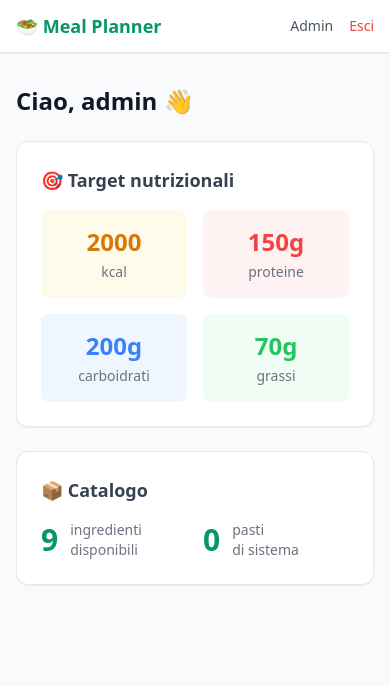
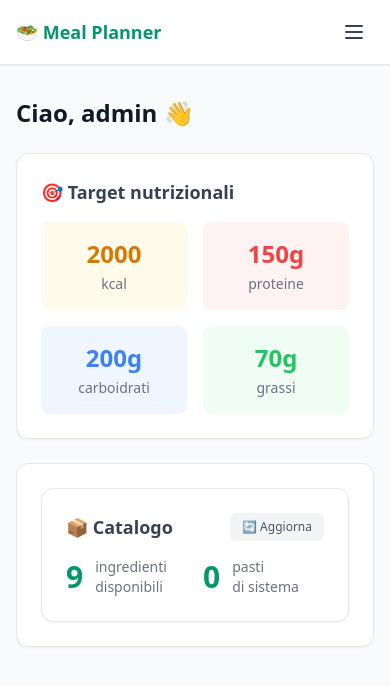
Before and after one commit to Nines89/mealPlanner, a Django app: page / in a window 390 px wide. Shown: the top 686 px of the page. Run offline with Django 5.2, Linux system fonts and the light colour scheme; a user stored in the database is signed in; data comes from the database, SQL or seed files in the repository; both versions use the stored data as it was after the commit; some libraries are stand-ins or nearby versions.

Commit message:
step successivo - funziona

```diff
--- /dev/null
+++ b/core/templates/core/_catalog_section.html
@@ -0,0 +1,24 @@
+<section id="catalog-section" class="bg-white rounded-xl shadow-sm border border-gray-200 p-6">
+    <div class="flex items-center justify-between mb-4">
+        <h2 class="text-lg font-semibold text-gray-700">📦 Catalogo</h2>
+        <button
+            hx-get="{% url 'core:catalog_partial' %}"
+            hx-target="#catalog-section"
+            hx-swap="outerHTML"
+            class="text-xs bg-gray-100 hover:bg-gray-200 text-gray-600 px-3 py-1.5 rounded-md transition-colors">
+            🔄 Aggiorna
+        </button>
+    </div>
+
+    <div class="grid grid-cols-2 gap-4">
+        <div class="flex items-center gap-3">
+            <span class="text-3xl font-bold text-emerald-600">{{ ingredient_count }}</span>
+            <span class="text-gray-500 text-sm">ingredienti<br>disponibili</span>
+        </div>
+
+        <div class="flex items-center gap-3">
+            <span class="text-3xl font-bold text-emerald-600">{{ meal_count }}</span>
+            <span class="text-gray-500 text-sm">pasti<br>di sistema</span>
+        </div>
+    </div>
+</section>
--- a/core/templates/core/dashboard.html
+++ b/core/templates/core/dashboard.html
@@ -41,21 +41,7 @@
 
 <!-- Catalogo -->
 <section class="bg-white rounded-xl shadow-sm border border-gray-200 p-6">
-    <h2 class="text-lg font-semibold mb-4 text-gray-700">📦 Catalogo</h2>
-
-    <div class="grid grid-cols-2 gap-4">
-
-        <div class="flex items-center gap-3">
-            <span class="text-3xl font-bold text-emerald-600">{{ ingredient_count }}</span>
-            <span class="text-gray-500 text-sm">ingredienti<br>disponibili</span>
-        </div>
-
-        <div class="flex items-center gap-3">
-            <span class="text-3xl font-bold text-emerald-600">{{ meal_count }}</span>
-            <span class="text-gray-500 text-sm">pasti<br>di sistema</span>
-        </div>
-
-    </div>
+    {% include "core/_catalog_section.html" %}
 </section>
 
 {% endblock %}
--- a/core/urls.py
+++ b/core/urls.py
@@ -6,4 +6,5 @@ app_name = 'core'
 urlpatterns = [
     path('', views.dashboard, name='dashboard'),
     path('register/', views.register, name='register'),
+    path('catalog-partial/', views.catalog_partial, name='catalog_partial'),
 ]
--- a/core/views.py
+++ b/core/views.py
@@ -28,3 +28,11 @@ def register(request):
         form = UserCreationForm()
 
     return render(request, 'registration/register.html', {'form': form})
+
+@login_required
+def catalog_partial(request):
+    context = {
+        'ingredient_count': Ingredient.objects.count(),
+        'meal_count': Meal.objects.filter(is_system=True).count(),
+    }
+    return render(request, 'core/_catalog_section.html', context)
--- a/templates/base.html
+++ b/templates/base.html
@@ -9,37 +9,67 @@
 
     <!-- Tailwind CSS (CDN Play — solo sviluppo) -->
     <script src="https://cdn.tailwindcss.com"></script>
-
+    <script src="https://unpkg.com/htmx.org@2.0.4"></script>
     {% block extra_head %}{% endblock %}
 </head>
 <body class="bg-gray-50 text-gray-900 min-h-screen">
 
     <!-- NAVBAR -->
     <nav class="bg-white shadow-sm border-b border-gray-200">
-        <div class="max-w-5xl mx-auto px-4 py-3 flex items-center justify-between">
+    <div class="max-w-5xl mx-auto px-4 py-3">
+
+        <input type="checkbox" id="nav-toggle" class="peer hidden">
+
+        <div class="flex items-center justify-between">
 
             <a href="/" class="font-bold text-lg text-emerald-600">🥗 Meal Planner</a>
 
-            <div class="flex items-center gap-4 text-sm">
+            <!-- Link visibili solo da tablet in su -->
+            <div class="hidden md:flex items-center gap-4 text-sm">
                 {% if user.is_authenticated %}
-                    <span class="text-gray-500 hidden sm:inline">{{ user.username }}</span>
-                    <a href="{% url 'admin:index' %}"
-                       class="text-gray-600 hover:text-gray-900">Admin</a>
-                    <form method="post" action="{% url 'logout' %}" style="display:inline">
+                    <span class="text-gray-500">{{ user.username }}</span>
+                    <a href="{% url 'admin:index' %}" class="text-gray-600 hover:text-gray-900">Admin</a>
+                    <form method="post" action="{% url 'logout' %}">
                         {% csrf_token %}
-                        <button type="submit"
-                                class="text-red-500 hover:text-red-700">Esci</button>
+                        <button type="submit" class="text-red-500 hover:text-red-700">Esci</button>
                     </form>
                 {% else %}
-                    <a href="{% url 'login' %}"
-                       class="text-gray-600 hover:text-gray-900">Accedi</a>
+                    <a href="{% url 'login' %}" class="text-gray-600 hover:text-gray-900">Accedi</a>
                     <a href="{% url 'core:register' %}"
                        class="bg-emerald-500 text-white px-3 py-1.5 rounded-md hover:bg-emerald-600">
                         Registrati
                     </a>
                 {% endif %}
             </div>
+
+            <!-- Hamburger: visibile solo sotto md -->
+            <label for="nav-toggle" class="md:hidden cursor-pointer p-2">
+                <svg class="w-6 h-6 text-gray-700" fill="none" stroke="currentColor" viewBox="0 0 24 24">
+                    <path stroke-linecap="round" stroke-linejoin="round" stroke-width="2"
+                          d="M4 6h16M4 12h16M4 18h16" />
+                </svg>
+            </label>
+
         </div>
+
+        <!-- Menu mobile a comparsa -->
+        <div class="peer-checked:flex hidden md:hidden flex-col gap-3 mt-3 pb-2 text-sm">
+            {% if user.is_authenticated %}
+                <span class="text-gray-500">👤 {{ user.username }}</span>
+                <a href="{% url 'admin:index' %}" class="text-gray-600 hover:text-gray-900">Admin</a>
+                <form method="post" action="{% url 'logout' %}">
+                    {% csrf_token %}
+                    <button type="submit" class="text-red-500 hover:text-red-700 text-left">Esci</button>
+                </form>
+            {% else %}
+                <a href="{% url 'login' %}" class="text-gray-600 hover:text-gray-900">Accedi</a>
+                <a href="{% url 'core:register' %}"
+                   class="bg-emerald-500 text-white px-3 py-1.5 rounded-md text-center hover:bg-emerald-600">
+                    Registrati
+                </a>
+            {% endif %}
+        </div>
+    </div>
     </nav>
 
     <!-- CONTENUTO PRINCIPALE -->
```
Also changed, not shown: db.sqlite3.
